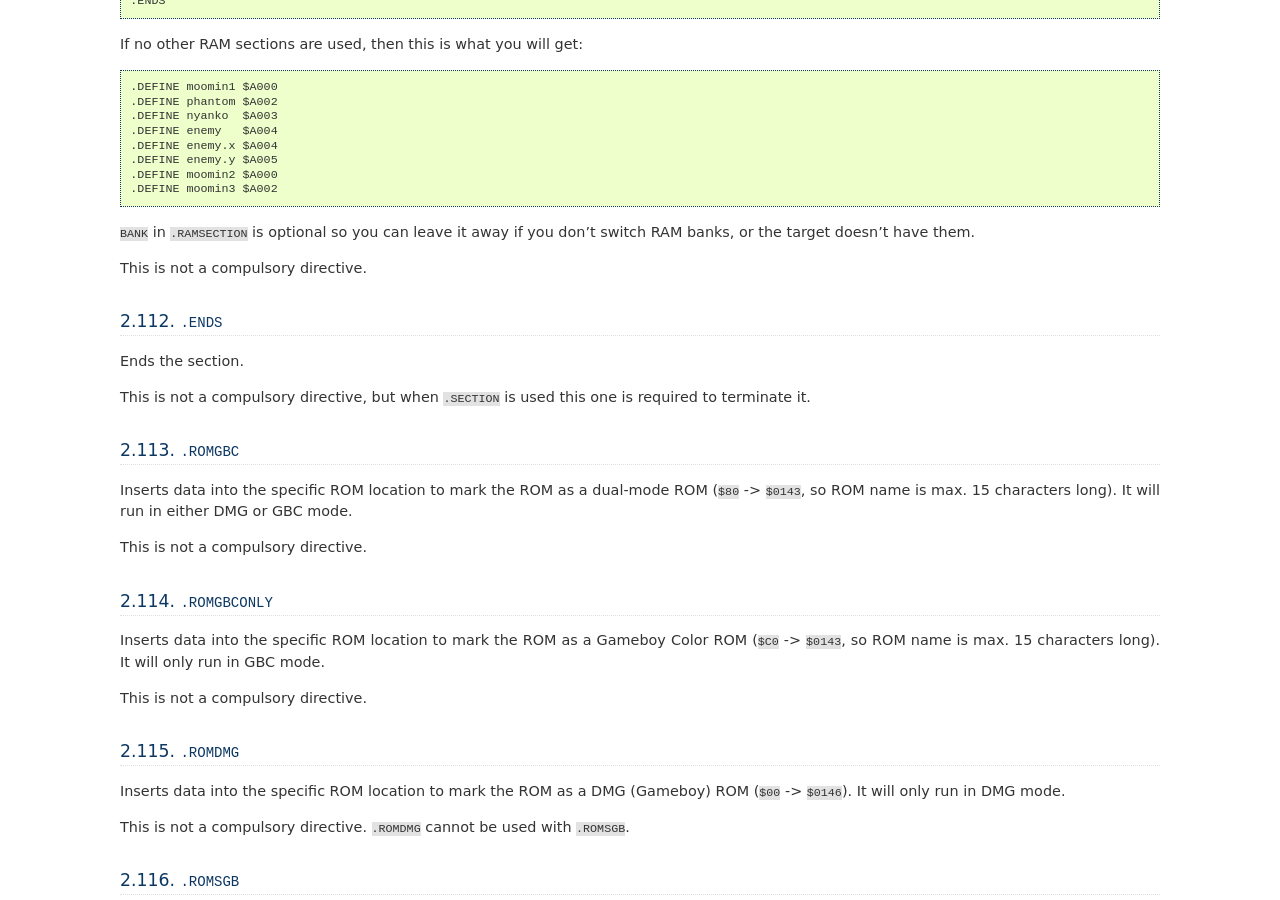
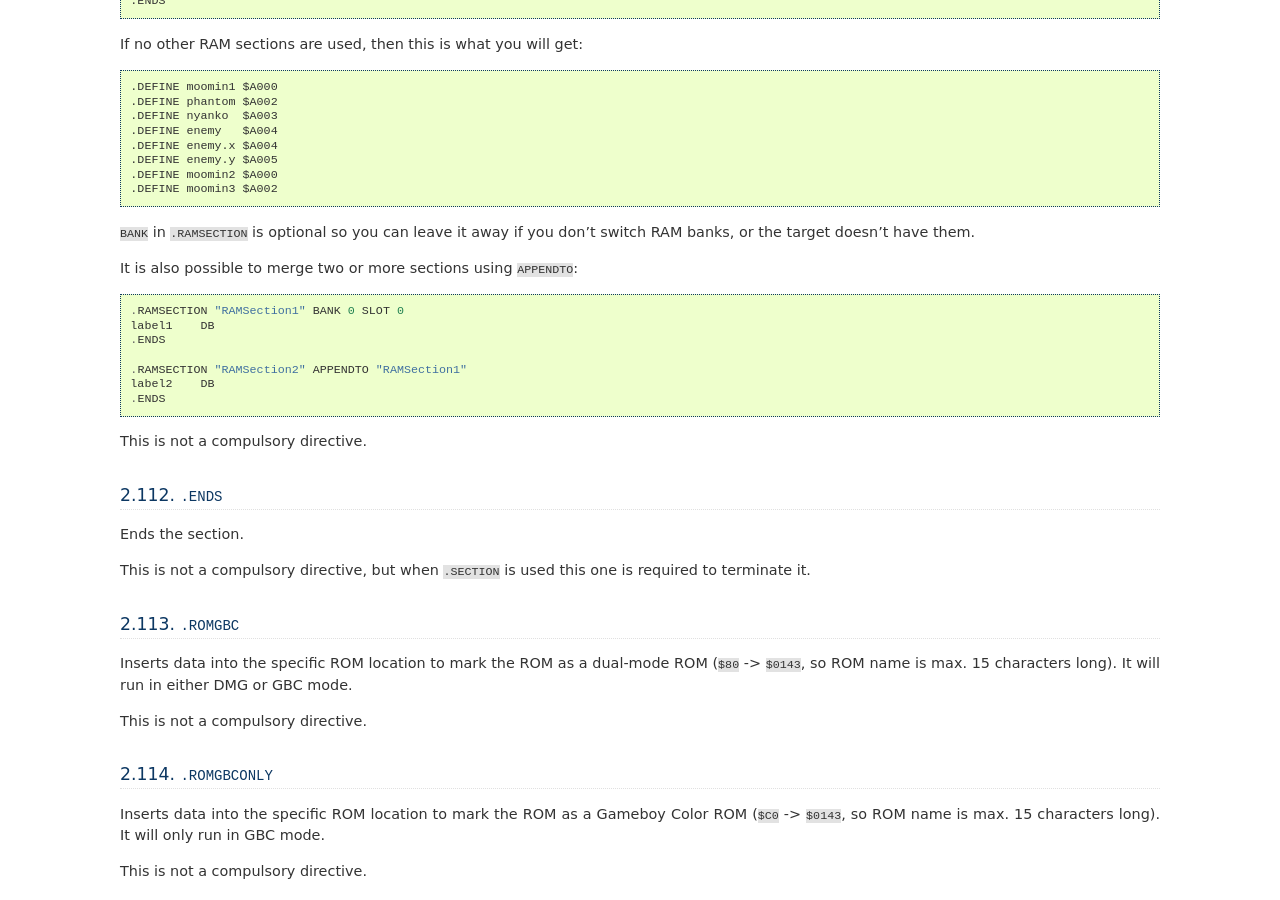
Before and after one commit to vhelin/wla-dx, a Sphinx documentation site: the page built from doc/asmdiv.rst, in a window 1280 px wide and 900 px high, scrolled down 35304 px. Built offline with Sphinx 7.4.7, drawn with Linux system fonts in a browser that asks for light colours.

Commit message:
Added a short example of APPENDTO and .RAMSECTIONs.

```diff
--- a/doc/asmdiv.rst
+++ b/doc/asmdiv.rst
@@ -2256,6 +2256,16 @@ If no other RAM sections are used, then this is what you will get::
 ``BANK`` in ``.RAMSECTION`` is optional so you can leave it away if you
 don't switch RAM banks, or the target doesn't have them.
 
+It is also possible to merge two or more sections using ``APPENDTO``::
+
+    .RAMSECTION "RAMSection1" BANK 0 SLOT 0
+    label1    DB
+    .ENDS
+
+    .RAMSECTION "RAMSection2" APPENDTO "RAMSection1"
+    label2    DB
+    .ENDS
+
 This is not a compulsory directive.
 
 
```
